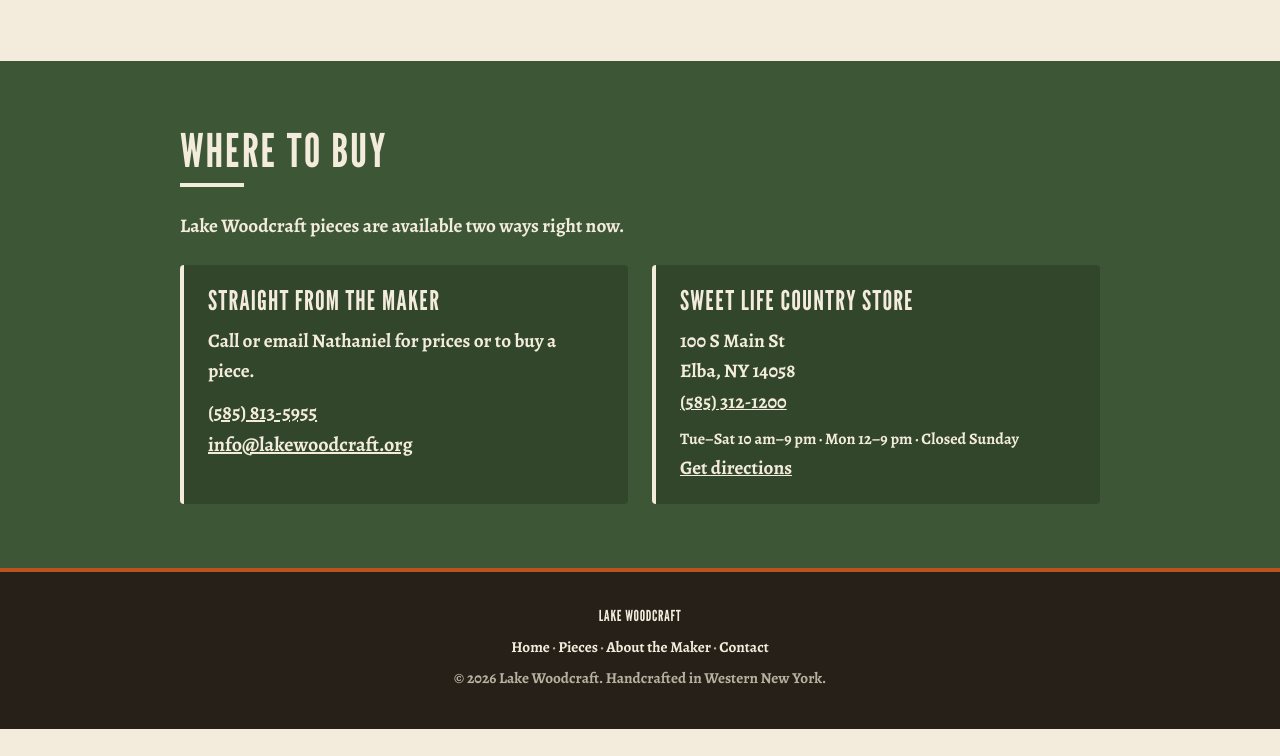
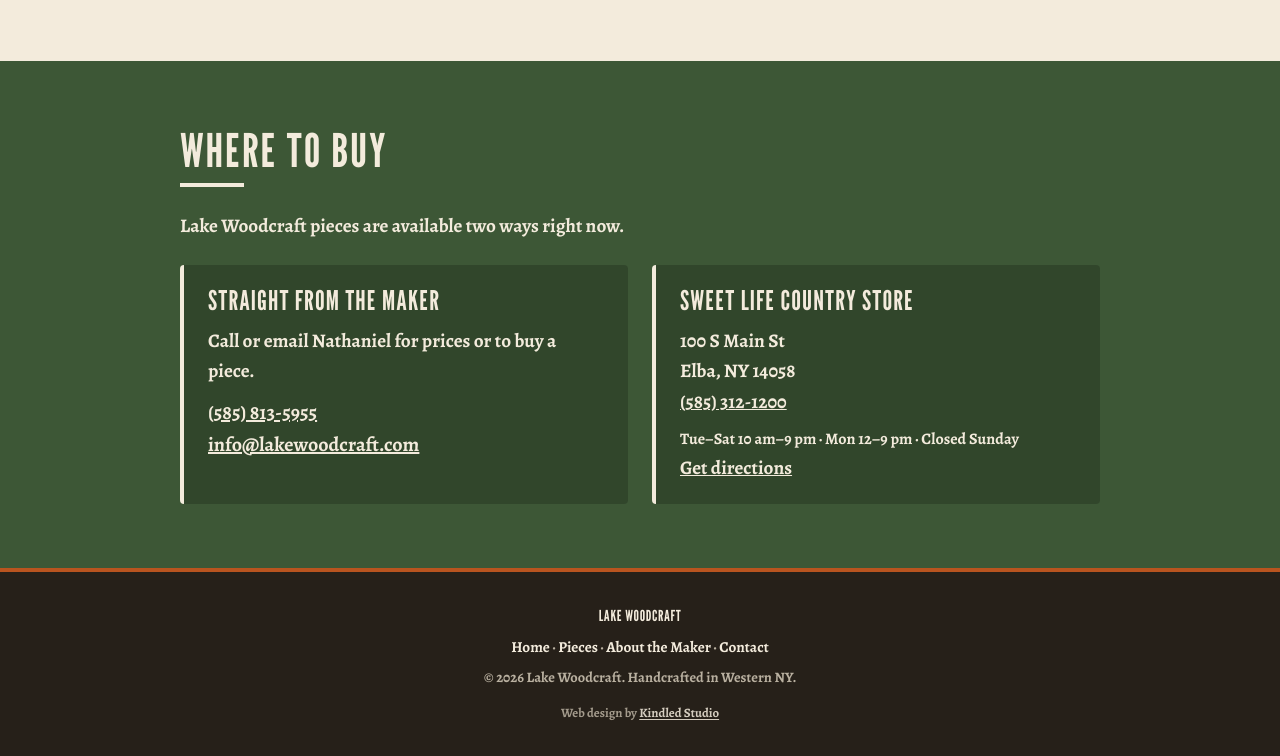
Before and after one commit to KindledStudio/lake-woodcraft, a plain HTML site: page index.html in a window 1280 px wide. Shown: the part 1750-2506 px from the top of the page. Before the commit the page ends 2479 px from the top, so only its background shows below. Drawn offline with nearby package versions, Linux system fonts and the light colour scheme; a web font is replaced by a local one.

Commit message:
Add files via upload

```diff
--- a/index.html
+++ b/index.html
@@ -98,7 +98,7 @@
             <p>Call or email Nathaniel for prices or to buy a piece.</p>
             <p class="contact-lines">
               <a href="tel:+15858135955">(585) 813-5955</a><br>
-              <a href="mailto:info@lakewoodcraft.org">info@lakewoodcraft.org</a>
+              <a href="mailto:info@lakewoodcraft.com">info@lakewoodcraft.com</a>
             </p>
           </div>
 
@@ -128,7 +128,8 @@
       <a href="about.html">About the Maker</a> &middot;
       <a href="contact.html">Contact</a>
     </p>
-    <p>&copy; 2026 Lake Woodcraft. Handcrafted in Western New York.</p>
+    <p class="copyright">&copy; 2026 Lake Woodcraft. Handcrafted in Western NY.</p>
+    <p class="credit">Web design by <a href="https://kindledstudio.org" target="_blank" rel="noopener">Kindled Studio</a></p>
   </footer>
 
 </body>
--- a/styles.css
+++ b/styles.css
@@ -349,6 +349,13 @@
   border-top: 4px solid var(--rust);
 }
 footer p { margin-bottom: 0.4rem; }
+footer .copyright { font-size: 0.9rem; }
+footer .credit {
+  margin: 0.9rem 0 0;
+  font-size: 0.8rem;
+  opacity: 0.85;
+}
+footer .credit a { text-decoration: underline; text-underline-offset: 2px; }
 footer a { color: var(--birch); text-decoration: none; }
 footer a:hover { color: #e08a55; }
 footer strong {
@@ -366,6 +373,7 @@
 }
 
 @media (max-width: 560px) {
+  footer .copyright { font-size: 0.8rem; }
   .site-header .wrap { justify-content: center; }
   nav { display: flex; flex-wrap: wrap; justify-content: center; gap: 0.2rem 0; }
   nav a { margin: 0 0.6rem; font-size: 1.1rem; }
```
Also changed, not shown: 404.html (+2 -1 lines), about.html (+2 -1 lines), contact.html (+3 -2 lines), pieces.html (+2 -1 lines).
